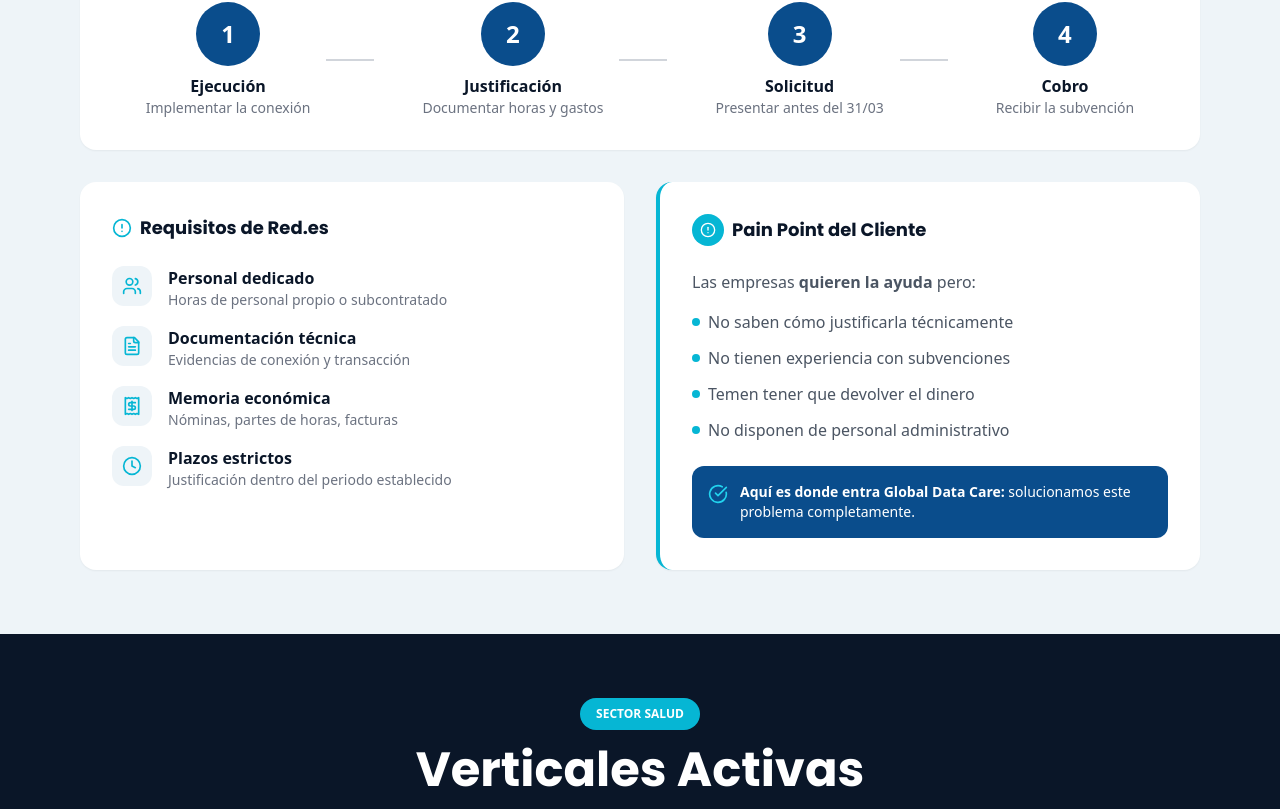
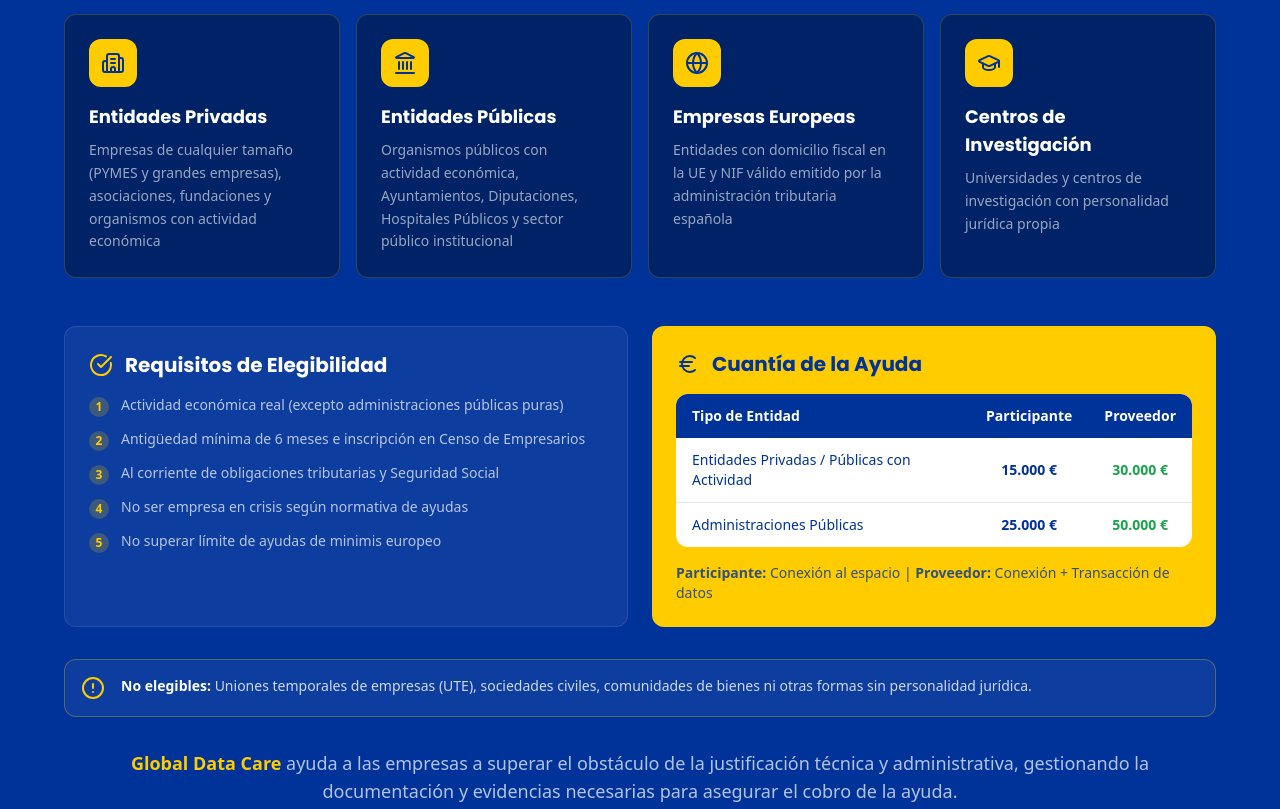
Before and after one commit to Ullswater-Investments/kpmg-presentacion-globaldatacare, a Next.js app: page / in a window 1280 px wide. Shown: the part 10651-11460 px from the top of the page. Built offline with nearby package versions, Linux system fonts and the light colour scheme.

Commit message:
feat: add "Eligible Entities" slide to main page\n\nCreate new slide detailing eligible entities, requirements, grant amounts, and exclusions with CTA.

```diff
--- a/app/page.tsx
+++ b/app/page.tsx
@@ -9,6 +9,7 @@ import { EcosystemSection } from "@/components/sections/ecosystem-section"
 import { EHDSAlignmentSection } from "@/components/sections/ehds-alignment-section"
 import { SEDIALinkSection } from "@/components/sections/sedia-link-section"
 import { DeadlineSection } from "@/components/sections/deadline-section"
+import { EligibilitySection } from "@/components/sections/eligibility-section"
 import { RequirementsSection } from "@/components/sections/requirements-section"
 import { ActiveVerticalsSection } from "@/components/sections/active-verticals-section"
 import { PricingSection } from "@/components/sections/pricing-section"
@@ -53,6 +54,9 @@ export default function GlobalDataCarePage() {
       {/* Slide 8 - Deadline & Modalities */}
       <DeadlineSection />
 
+      {/* Slide 8b - Eligibility */}
+      <EligibilitySection />
+
       {/* Slide 9 - Requirements */}
       <RequirementsSection />
 
--- /dev/null
+++ b/components/sections/eligibility-section.tsx
@@ -0,0 +1,147 @@
+"use client"
+
+import { Building2, Globe, Landmark, GraduationCap, CheckCircle, Euro, AlertCircle } from "lucide-react"
+
+const eligibleEntities = [
+  {
+    icon: Building2,
+    title: "Entidades Privadas",
+    description: "Empresas de cualquier tamaño (PYMES y grandes empresas), asociaciones, fundaciones y organismos con actividad económica",
+  },
+  {
+    icon: Landmark,
+    title: "Entidades Públicas",
+    description: "Organismos públicos con actividad económica, Ayuntamientos, Diputaciones, Hospitales Públicos y sector público institucional",
+  },
+  {
+    icon: Globe,
+    title: "Empresas Europeas",
+    description: "Entidades con domicilio fiscal en la UE y NIF válido emitido por la administración tributaria española",
+  },
+  {
+    icon: GraduationCap,
+    title: "Centros de Investigación",
+    description: "Universidades y centros de investigación con personalidad jurídica propia",
+  },
+]
+
+const requirements = [
+  "Actividad económica real (excepto administraciones públicas puras)",
+  "Antigüedad mínima de 6 meses e inscripción en Censo de Empresarios",
+  "Al corriente de obligaciones tributarias y Seguridad Social",
+  "No ser empresa en crisis según normativa de ayudas",
+  "No superar límite de ayudas de minimis europeo",
+]
+
+export function EligibilitySection() {
+  return (
+    <section className="py-20 px-4 bg-[#003399]">
+      <div className="max-w-6xl mx-auto">
+        {/* Header */}
+        <div className="mb-12 text-center">
+          <div className="inline-block bg-[#FFCC00] text-[#003399] px-4 py-1.5 text-sm font-bold uppercase tracking-wider mb-4">
+            Entidades Elegibles
+          </div>
+          <h2 className="text-4xl md:text-5xl font-bold text-white mb-4">
+            ¿Quién puede solicitar la ayuda?
+          </h2>
+          <p className="text-lg text-white/70 max-w-3xl mx-auto">
+            Las ayudas del Kit Espacio de Datos, financiadas por NextGenerationEU, están diseñadas para impulsar la soberanía y seguridad del dato siguiendo estándares europeos
+          </p>
+        </div>
+
+        {/* Eligible Entities Grid */}
+        <div className="grid md:grid-cols-2 lg:grid-cols-4 gap-4 mb-12">
+          {eligibleEntities.map((entity) => (
+            <div
+              key={entity.title}
+              className="bg-[#002266] border border-[#FFCC00]/20 rounded-lg p-6 hover:border-[#FFCC00]/50 transition-colors"
+            >
+              <div className="w-12 h-12 bg-[#FFCC00] rounded-lg flex items-center justify-center mb-4">
+                <entity.icon className="w-6 h-6 text-[#003399]" />
+              </div>
+              <h3 className="text-lg font-bold text-white mb-2">{entity.title}</h3>
+              <p className="text-white/60 text-sm leading-relaxed">{entity.description}</p>
+            </div>
+          ))}
+        </div>
+
+        {/* Requirements and Amounts */}
+        <div className="grid lg:grid-cols-2 gap-6">
+          {/* Requirements */}
+          <div className="bg-white/5 border border-white/10 rounded-lg p-6">
+            <div className="flex items-center gap-3 mb-4">
+              <CheckCircle className="w-6 h-6 text-[#FFCC00]" />
+              <h3 className="text-xl font-bold text-white">Requisitos de Elegibilidad</h3>
+            </div>
+            <ul className="space-y-3">
+              {requirements.map((req, index) => (
+                <li key={index} className="flex items-start gap-3 text-white/70">
+                  <div className="w-5 h-5 bg-[#FFCC00]/20 rounded-full flex items-center justify-center shrink-0 mt-0.5">
+                    <span className="text-[#FFCC00] text-xs font-bold">{index + 1}</span>
+                  </div>
+                  <span className="text-sm">{req}</span>
+                </li>
+              ))}
+            </ul>
+          </div>
+
+          {/* Amounts Table */}
+          <div className="bg-[#FFCC00] rounded-lg p-6">
+            <div className="flex items-center gap-3 mb-4">
+              <Euro className="w-6 h-6 text-[#003399]" />
+              <h3 className="text-xl font-bold text-[#003399]">Cuantía de la Ayuda</h3>
+            </div>
+
+            {/* Table */}
+            <div className="bg-white rounded-lg overflow-hidden">
+              <table className="w-full text-sm">
+                <thead>
+                  <tr className="bg-[#003399] text-white">
+                    <th className="px-4 py-3 text-left font-semibold">Tipo de Entidad</th>
+                    <th className="px-4 py-3 text-center font-semibold">Participante</th>
+                    <th className="px-4 py-3 text-center font-semibold">Proveedor</th>
+                  </tr>
+                </thead>
+                <tbody className="text-[#003399]">
+                  <tr className="border-b border-gray-200">
+                    <td className="px-4 py-3 font-medium">Entidades Privadas / Públicas con Actividad</td>
+                    <td className="px-4 py-3 text-center font-bold">15.000 €</td>
+                    <td className="px-4 py-3 text-center font-bold text-green-600">30.000 €</td>
+                  </tr>
+                  <tr>
+                    <td className="px-4 py-3 font-medium">Administraciones Públicas</td>
+                    <td className="px-4 py-3 text-center font-bold">25.000 €</td>
+                    <td className="px-4 py-3 text-center font-bold text-green-600">50.000 €</td>
+                  </tr>
+                </tbody>
+              </table>
+            </div>
+
+            <p className="text-[#003399]/80 text-sm mt-4">
+              <span className="font-semibold">Participante:</span> Conexión al espacio |
+              <span className="font-semibold"> Proveedor:</span> Conexión + Transacción de datos
+            </p>
+          </div>
+        </div>
+
+        {/* Warning Note */}
+        <div className="mt-8 bg-white/5 border border-[#FFCC00]/30 rounded-lg p-4 flex items-start gap-4">
+          <AlertCircle className="w-6 h-6 text-[#FFCC00] shrink-0" />
+          <div>
+            <p className="text-white/80 text-sm">
+              <span className="font-bold text-white">No elegibles:</span> Uniones temporales de empresas (UTE), sociedades civiles, comunidades de bienes ni otras formas sin personalidad jurídica.
+            </p>
+          </div>
+        </div>
+
+        {/* Bottom CTA */}
+        <div className="mt-8 text-center">
+          <p className="text-white/70 text-lg">
+            <span className="text-[#FFCC00] font-bold">Global Data Care</span> ayuda a las empresas a superar el obstáculo de la justificación técnica y administrativa, gestionando la documentación y evidencias necesarias para asegurar el cobro de la ayuda.
+          </p>
+        </div>
+      </div>
+    </section>
+  )
+}
```
